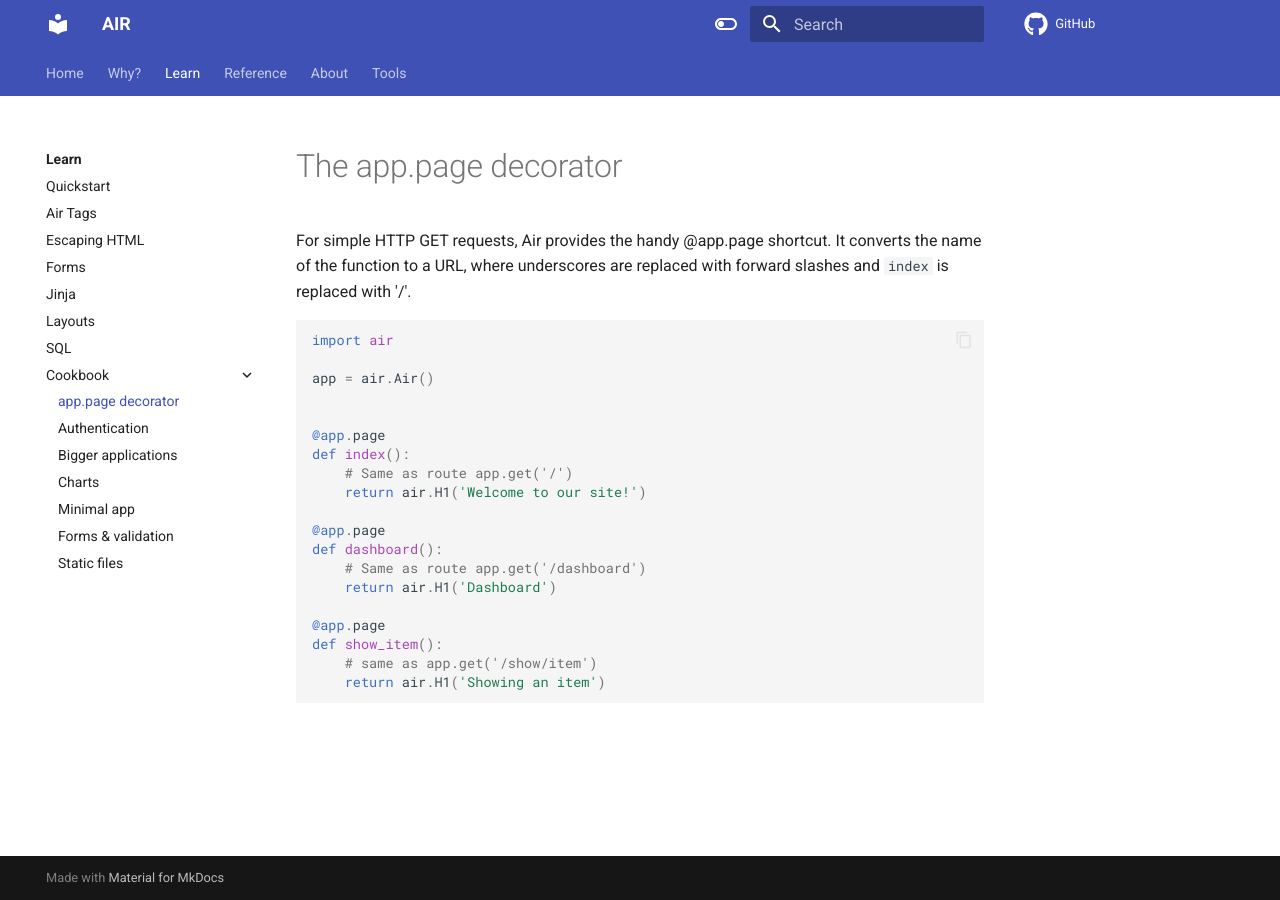
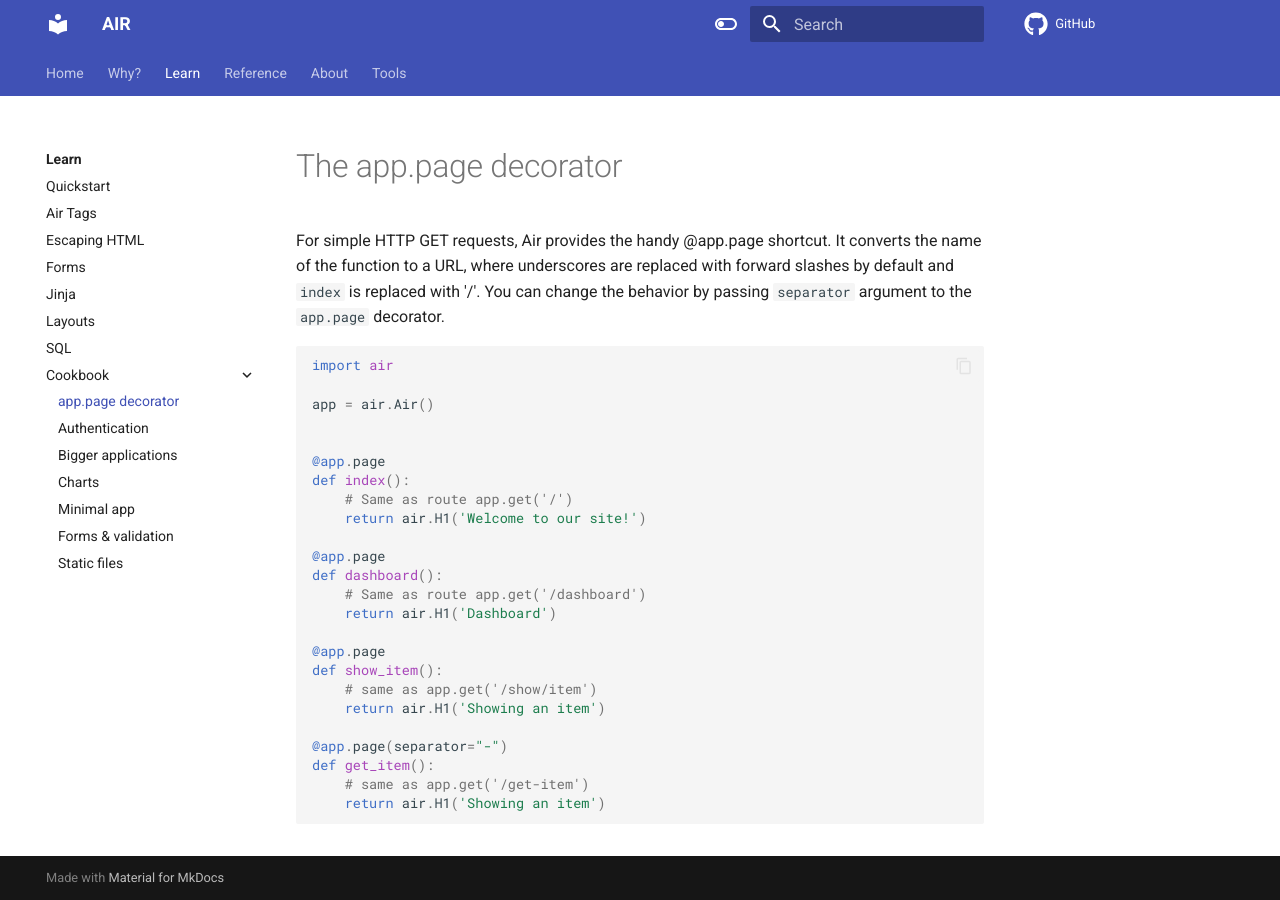
Before and after one commit to feldroy/air, an MkDocs documentation site: the page built from docs/learn/cookbook/page-decorator.md, in a window 1280 px wide. Built offline with MkDocs 1.6.1 and Material for MkDocs 9.7.7, drawn with Linux system fonts in a browser that asks for light colours; comment, search, counter and statistics services are not loaded.

Commit message:
docs: update doc for page decorator

````diff
--- a/docs/learn/cookbook/page-decorator.md
+++ b/docs/learn/cookbook/page-decorator.md
@@ -1,6 +1,6 @@
 # The app.page decorator
 
-For simple HTTP GET requests, Air provides the handy @app.page shortcut. It converts the name of the function to a URL, where underscores are replaced with forward slashes and `index` is replaced with '/'.
+For simple HTTP GET requests, Air provides the handy @app.page shortcut. It converts the name of the function to a URL, where underscores are replaced with forward slashes by default and `index` is replaced with '/'. You can change the behavior by passing `separator` argument to the `app.page` decorator.
 
 ```python
 import air
@@ -22,4 +22,9 @@ def dashboard():
 def show_item():
     # same as app.get('/show/item')
     return air.H1('Showing an item')
+
+@app.page(separator="-")
+def get_item():
+    # same as app.get('/get-item')
+    return air.H1('Showing an item')
 ```
````
